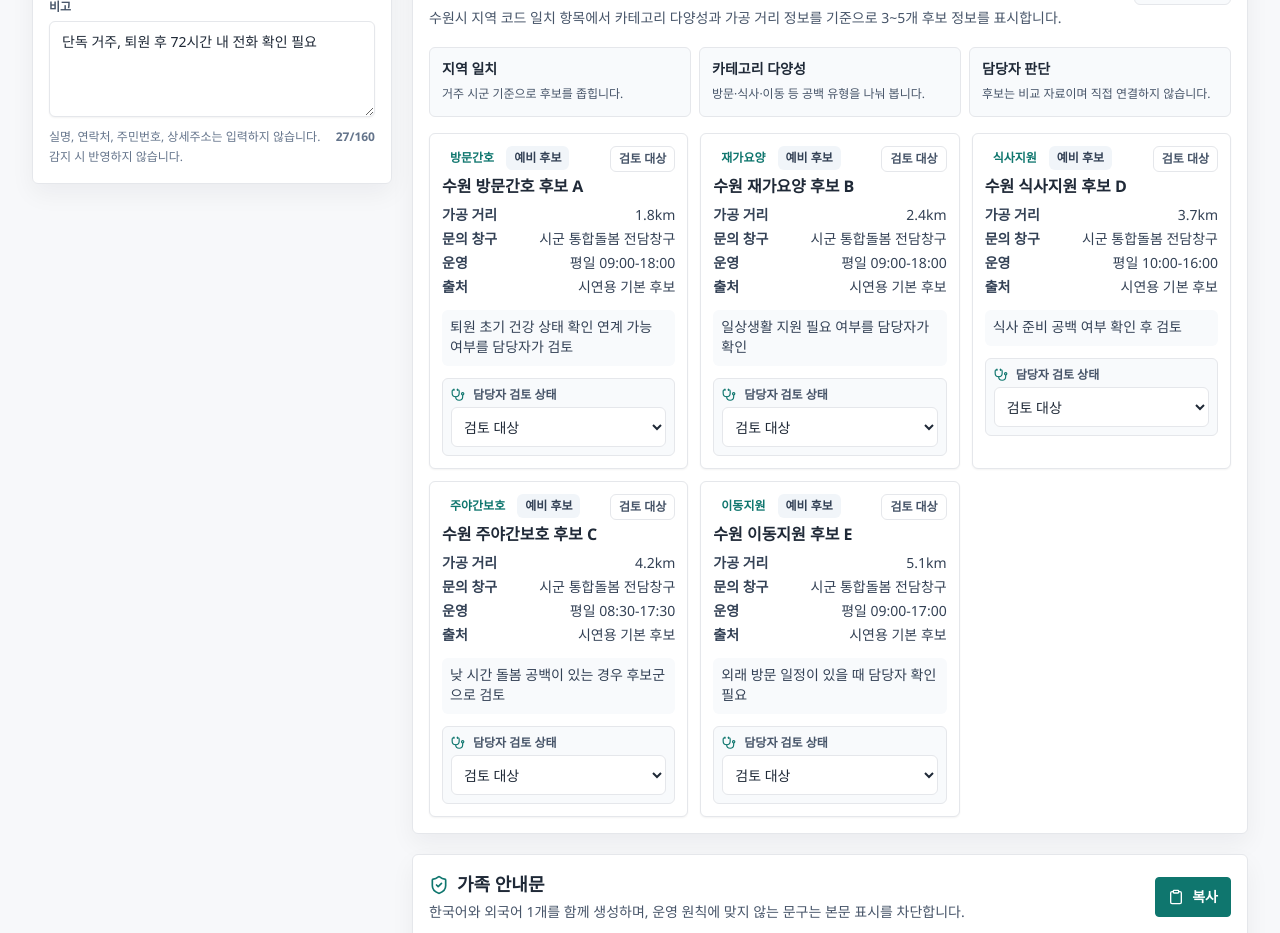
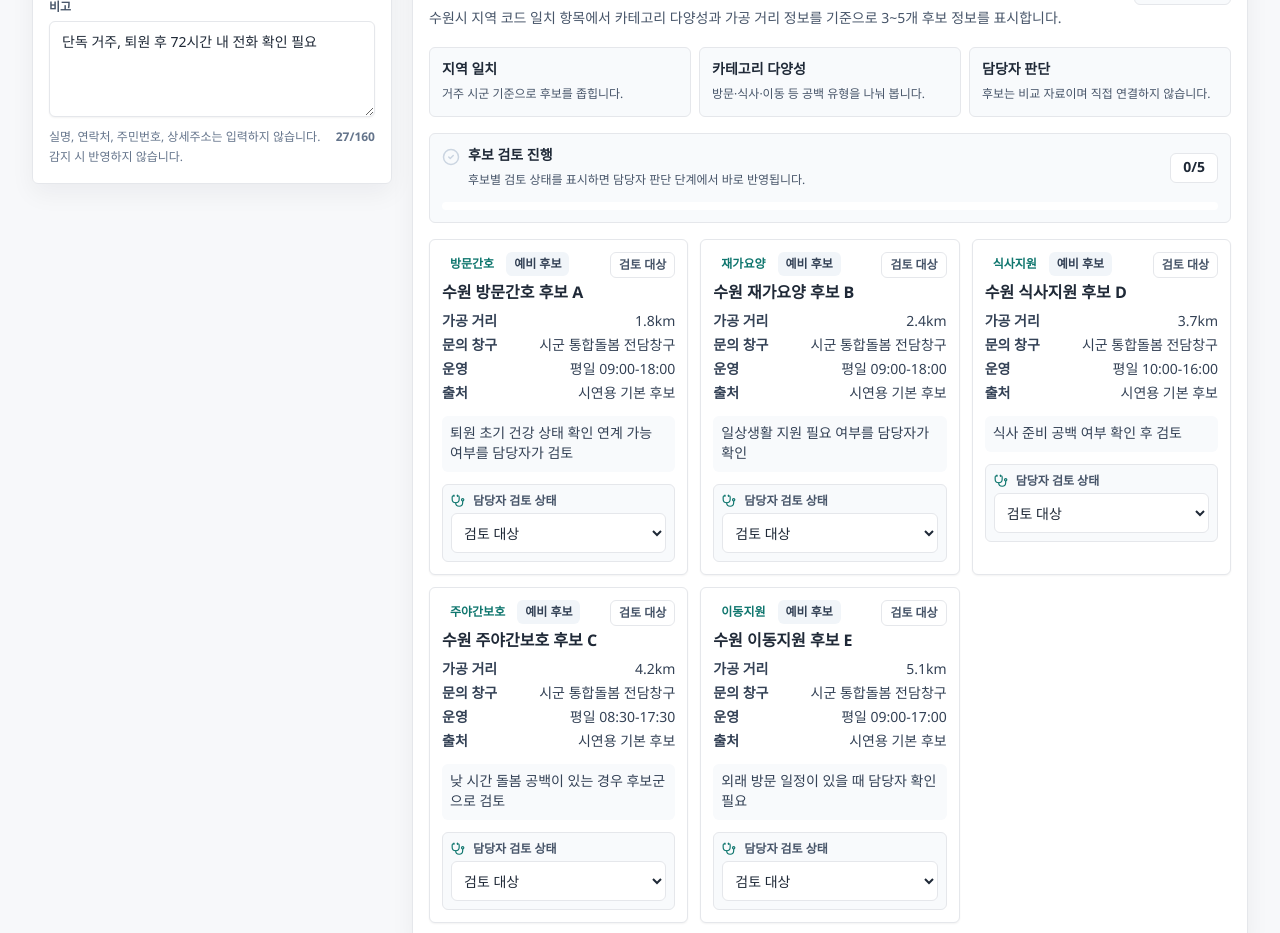
Before and after one commit to dailyweekly/carebridge72, a Next.js app: page / in a window 1280 px wide. Shown: the part 1780-2713 px from the top of the page. Built offline with nearby package versions, Linux system fonts and the light colour scheme.

Commit message:
Add candidate review progress summary

```diff
--- a/components/CareCandidateList.tsx
+++ b/components/CareCandidateList.tsx
@@ -1,7 +1,7 @@
 "use client";
 
 import { useState } from "react";
-import { MapPin, Stethoscope } from "lucide-react";
+import { CheckCircle2, MapPin, Stethoscope } from "lucide-react";
 import { CaptureCaption } from "./CaptureCaption";
 import { categoryLabels } from "@/lib/labels";
 import type { CandidateReviewStatus, CareResource } from "@/lib/types";
@@ -23,6 +23,13 @@ export function CareCandidateList({
 }: CareCandidateListProps) {
   const [reviewState, setReviewState] = useState<Record<string, CandidateReviewStatus>>({});
   const [excludeReasons, setExcludeReasons] = useState<Record<string, string>>({});
+  const reviewedCount = candidates.filter((candidate) => (reviewState[candidate.id] ?? "검토 대상") !== "검토 대상").length;
+  const holdCount = candidates.filter((candidate) => reviewState[candidate.id] === "보류").length;
+  const excludedCount = candidates.filter((candidate) => reviewState[candidate.id] === "제외").length;
+  const reviewSummary =
+    reviewedCount === 0
+      ? "후보별 검토 상태를 표시하면 담당자 판단 단계에서 바로 반영됩니다."
+      : `${reviewedCount}/${candidates.length}건 검토 표시됨 · 보류 ${holdCount}건 · 제외 ${excludedCount}건`;
 
   return (
     <section id="candidates" className="scroll-mt-20 rounded-md border border-line bg-white p-4 shadow-soft">
@@ -49,6 +56,27 @@ export function CareCandidateList({
         <ReviewCriterion label="지역 일치" text="거주 시군 기준으로 후보를 좁힙니다." />
         <ReviewCriterion label="카테고리 다양성" text="방문·식사·이동 등 공백 유형을 나눠 봅니다." />
         <ReviewCriterion label="담당자 판단" text="후보는 비교 자료이며 직접 연결하지 않습니다." />
+      </div>
+
+      <div className="mb-4 rounded-md border border-line bg-panel p-3">
+        <div className="flex flex-col gap-2 sm:flex-row sm:items-center sm:justify-between">
+          <div className="flex items-start gap-2">
+            <CheckCircle2 size={18} className={reviewedCount > 0 ? "mt-0.5 text-teal" : "mt-0.5 text-slate-300"} />
+            <div>
+              <p className="text-sm font-black text-ink">후보 검토 진행</p>
+              <p className="mt-1 text-xs leading-5 text-slate-600">{reviewSummary}</p>
+            </div>
+          </div>
+          <span className="rounded-md border border-line bg-white px-3 py-1 text-sm font-black text-ink">
+            {reviewedCount}/{candidates.length}
+          </span>
+        </div>
+        <div className="mt-3 h-2 overflow-hidden rounded-full bg-white">
+          <div
+            className="h-full rounded-full bg-teal transition-all"
+            style={{ width: `${candidates.length > 0 ? (reviewedCount / candidates.length) * 100 : 0}%` }}
+          />
+        </div>
       </div>
 
       <div className="grid gap-3 md:grid-cols-2 xl:grid-cols-3">
```
